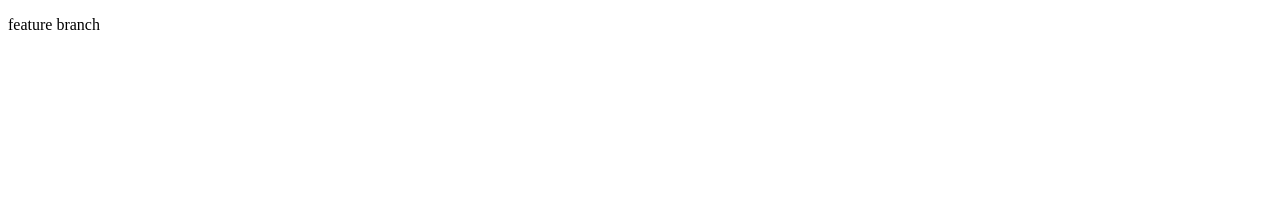
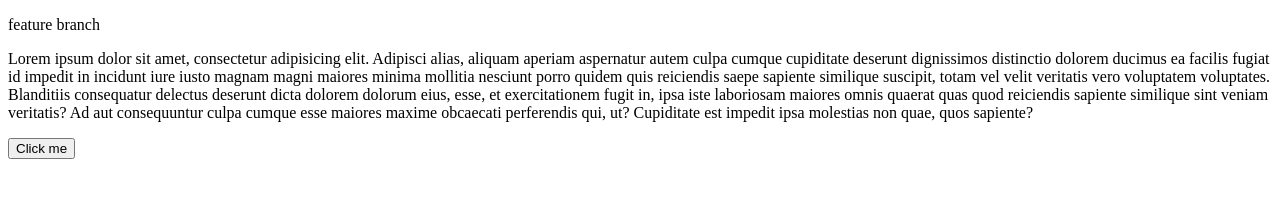
Before and after one commit to ArtemMarkevych1/test-project, a plain HTML site: page index.html in a window 1280 px wide. Drawn offline with Linux system fonts and the light colour scheme.

Commit message:
Add new updates

```diff
--- a/index.html
+++ b/index.html
@@ -11,5 +11,15 @@
 
 <p>feature branch</p>
 
+<p>Lorem ipsum dolor sit amet, consectetur adipisicing elit. Adipisci alias, aliquam aperiam aspernatur autem culpa
+    cumque cupiditate deserunt dignissimos distinctio dolorem ducimus ea facilis fugiat id impedit in incidunt iure
+    iusto magnam magni maiores minima mollitia nesciunt porro quidem quis reiciendis saepe sapiente similique suscipit,
+    totam vel velit veritatis vero voluptatem voluptates. Blanditiis consequatur delectus deserunt dicta dolorem dolorum
+    eius, esse, et exercitationem fugit in, ipsa iste laboriosam maiores omnis quaerat quas quod reiciendis sapiente
+    similique sint veniam veritatis? Ad aut consequuntur culpa cumque esse maiores maxime obcaecati perferendis qui, ut?
+    Cupiditate est impedit ipsa molestias non quae, quos sapiente?</p>
+
+<button onclick="console.log('some text')">Click me</button>
+
 </body>
 </html>
```
